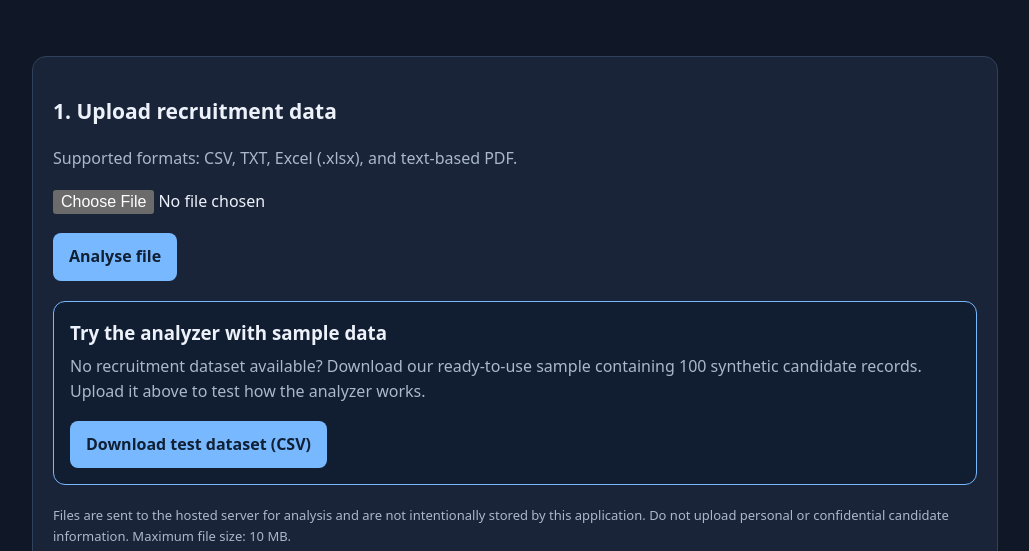
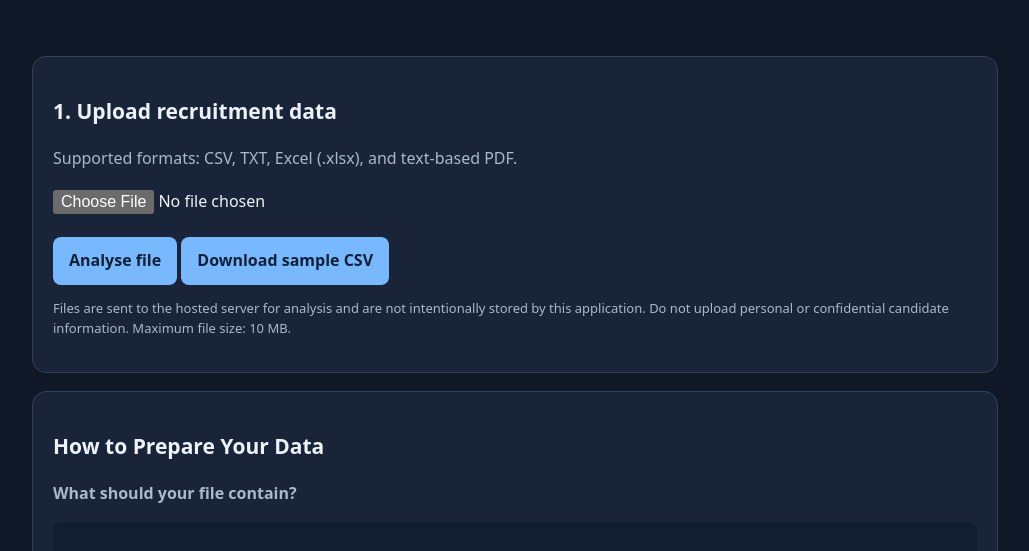
Before and after one commit to Akatsuki777777/recruitment-fairness-checker, a plain HTML site: page index.html in a window 1280 px wide. Shown: the part 230-781 px from the top of the page, without its empty margins (125-1154 px from the left). Drawn offline with Linux system fonts and the light colour scheme.

Commit message:
Restore original sample download layout

```diff
--- a/index.html
+++ b/index.html
@@ -31,9 +31,6 @@ th{color:var(--accent)}
 .warning{border-left:3px solid #e8b45d;padding:12px;background:#252536}
 .error{color:#ff9999}.good{color:#8ee0b0}
 .small{font-size:13px}
-.sample-box{background:#111d30;border:1px solid var(--accent);border-radius:12px;padding:16px;margin:20px 0}
-.sample-box h3{margin:0 0 6px;color:var(--text)}
-.sample-box p{margin:6px 0 12px}
 .sample{margin-top:4px}
 .hidden{display:none}
 footer{border-top:1px solid var(--border);margin-top:30px;padding-top:15px}
@@ -53,11 +50,7 @@ footer{border-top:1px solid var(--border);margin-top:30px;padding-top:15px}
 
 <input id="file" type="file" accept="*/*">
 <button id="analyse">Analyse file</button>
-<div class="sample-box">
-<h3>Try the analyzer with sample data</h3>
-<p>No recruitment dataset available? Download our ready-to-use sample containing 100 synthetic candidate records. Upload it above to test how the analyzer works.</p>
-<a class="sample" href="/sample_recruitment.csv" download>Download test dataset (CSV)</a>
-</div>
+<a class="sample" href="/sample_recruitment.csv" download>Download sample CSV</a>
 <p class="small">Files are sent to the hosted server for analysis and are not intentionally stored by this application. Do not upload personal or confidential candidate information. Maximum file size: 10 MB.</p>
 <div id="message" role="status" aria-live="polite"></div>
 </section>
```
